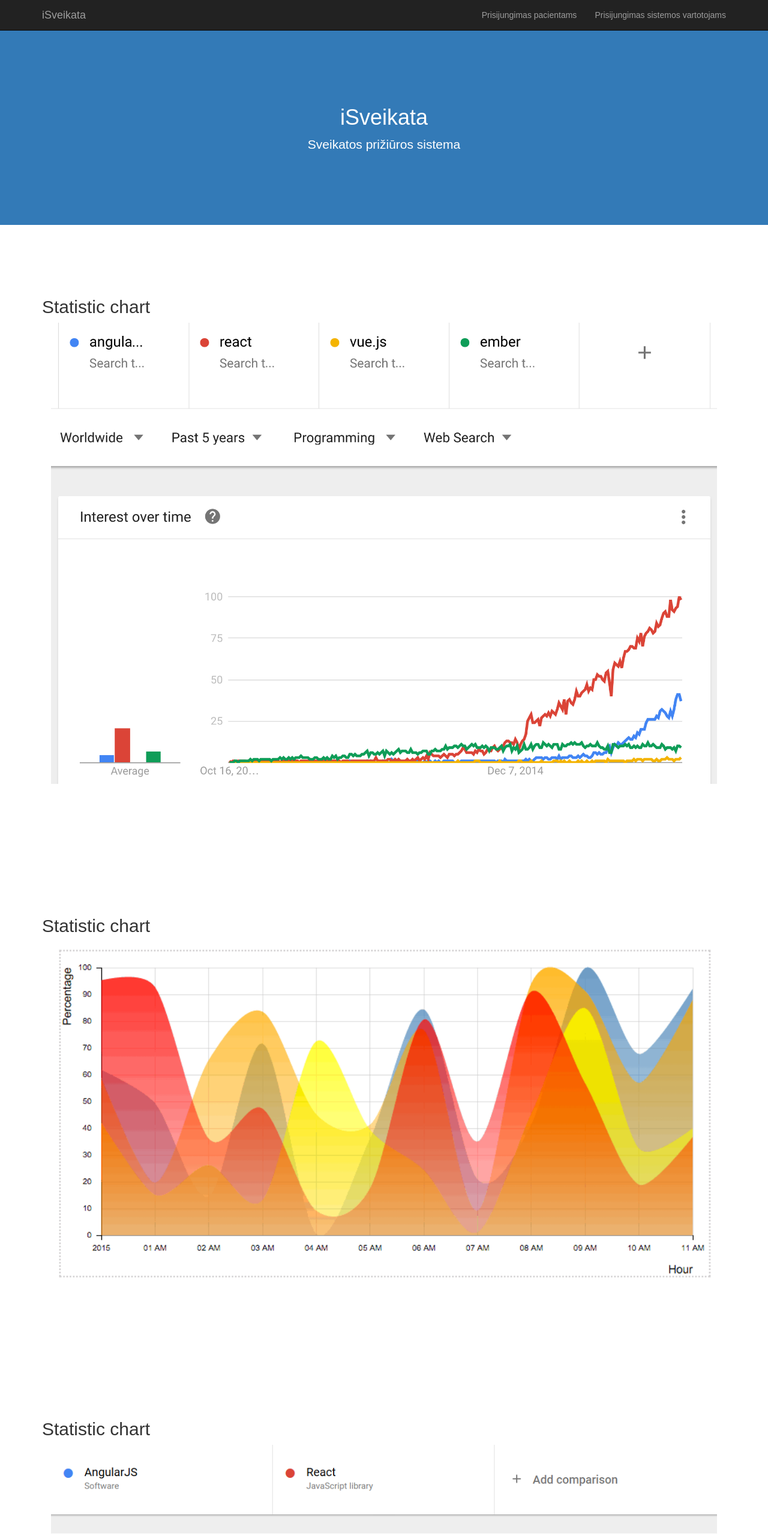
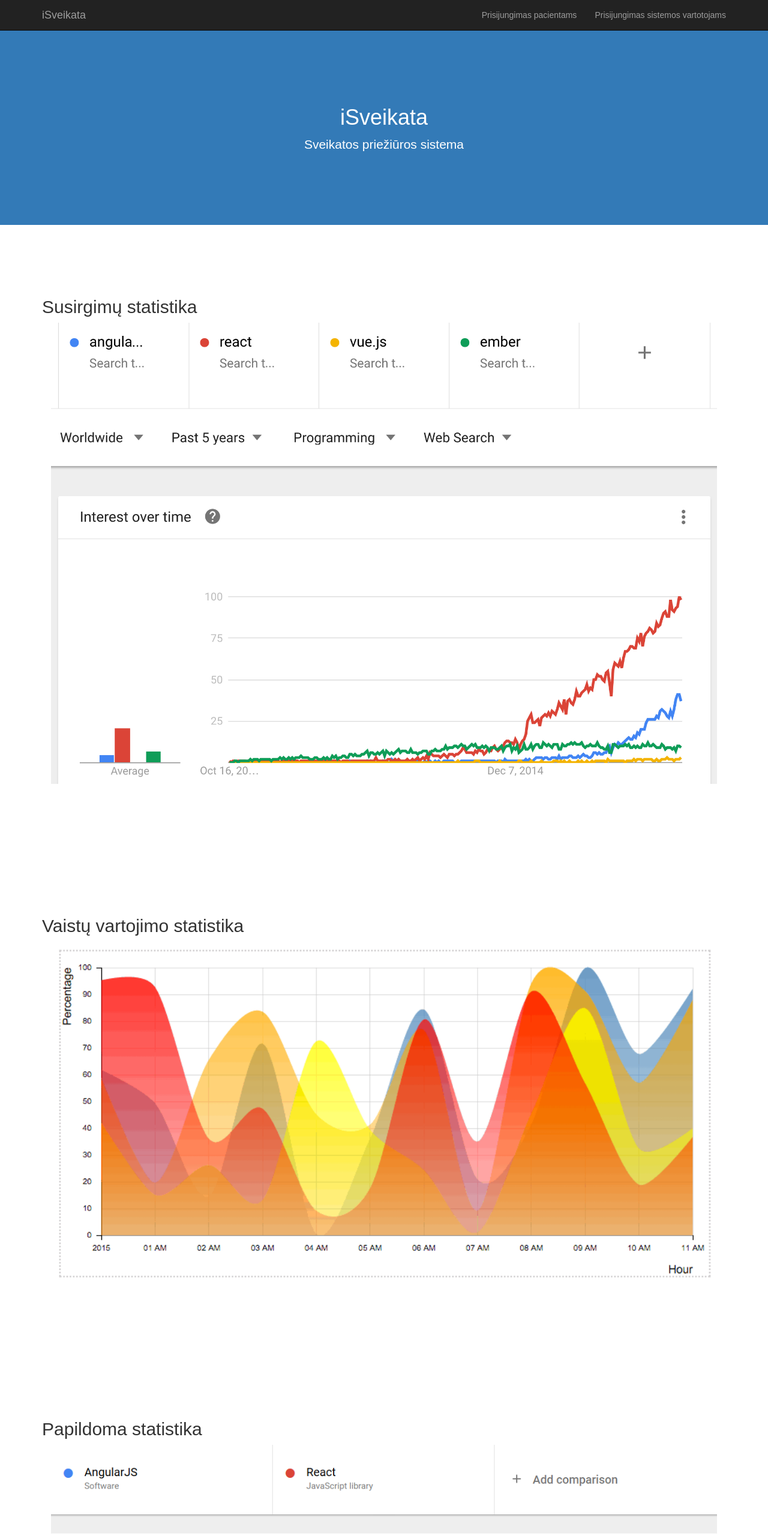
Before and after one commit to JKaspas/iSveikata, a React (Create React App) app in the folder iSveikata-ui/: page / in a window 1280 px wide. Shown: the top 2566 px of the page at 60% size. Built offline with nearby package versions, Linux system fonts and the light colour scheme.

Commit message:
taisyta kalba

```diff
--- a/iSveikata-ui/src/Component/Container/AdminComponent/UsersForm.js
+++ b/iSveikata-ui/src/Component/Container/AdminComponent/UsersForm.js
@@ -40,10 +40,10 @@ const UsersForm = (props) => {
                 </div>
             </div>
             <div className="form-group">
-                <label className="control-label col-sm-3">Slapyvardis:</label>
+                <label className="control-label col-sm-3">Vartotojo vardas:</label>
                 <div className="col-sm-9">
                     <input type="text" readOnly className="form-control" name="userName"
-                    placeholder="Slapyvardis" value={props.userName} required
+                    placeholder="Vartotojo vardas" value={props.userName} required
                     onChange={props.fieldHandler} maxLength="225"/>
                 </div>
             </div>
--- a/iSveikata-ui/src/Component/Container/AdminContainer/AdminBindDoctorPartContainer.js
+++ b/iSveikata-ui/src/Component/Container/AdminContainer/AdminBindDoctorPartContainer.js
@@ -43,7 +43,7 @@ export default class AdminBindDoctorPartContainer extends Component{
         .then((response)=>{
             if(response.data.length === 0){
                 this.setState({
-                    doctorList:(<h3>Daktarų sistemoje nėra</h3>),
+                    doctorList:(<h3>Sistemoje nesukurta nė viena gydytojo paskyra.</h3>),
                     listIsEmpty:true,
                 })
             }else{
@@ -119,7 +119,7 @@ export default class AdminBindDoctorPartContainer extends Component{
                 <div className="panel-group">
                     <div className="panel panel-default">
                         <div className="panel-heading">
-                            <h4>Priskirkyte gydytojui pacientą</h4>
+                            <h4>Priskirkite gydytojui pacientą</h4>
                         </div>
                         <div className="panel-body">
                             <div className="col-sm-12">
--- a/iSveikata-ui/src/Component/Container/AdminContainer/AdminBindUserPartContainer.js
+++ b/iSveikata-ui/src/Component/Container/AdminContainer/AdminBindUserPartContainer.js
@@ -47,7 +47,7 @@ export default class AdminBindUserPartContainer extends Component{
 
             if(response.data.length === 0){
                 this.setState({
-                    patientList:(<h3>Daktarams nepriskirtu pacientų daugiau nėra</h3>),
+                    patientList:(<h3>Gydytojams nepriskirtų pacientų daugiau nėra.</h3>),
                     listIsEmpty:true,
                 })
             }else{
--- a/iSveikata-ui/src/Component/Container/DoctorComponent/PrescriptionUsageListView.js
+++ b/iSveikata-ui/src/Component/Container/DoctorComponent/PrescriptionUsageListView.js
@@ -10,7 +10,7 @@ const PrescriptionUsageListView = (props) =>{
             <thead>
                 <tr>
                     <th>Recepto panaudojimo data</th>
-                    <th>Daktaras</th>
+                    <th>Gydytojas</th>
                 </tr>
             </thead>
             <tbody id="recorTableBody">
--- a/iSveikata-ui/src/Component/Container/DoctorComponent/RecordListViewDemo.js
+++ b/iSveikata-ui/src/Component/Container/DoctorComponent/RecordListViewDemo.js
@@ -10,7 +10,7 @@ const RecordListViewDemo = (props) =>{
             <thead>
                 <tr>
                     <th>Įrašo data</th>
-                    <th>Daktaras</th>
+                    <th>Gydytojas</th>
                     <th>Ligos kodas</th>
                 </tr>
             </thead>
--- a/iSveikata-ui/src/Component/Container/PublicComponent/PublicViewComponent.js
+++ b/iSveikata-ui/src/Component/Container/PublicComponent/PublicViewComponent.js
@@ -10,7 +10,7 @@ var PublicViewComponent = () =>{
             <header className="bg-primary text-white">
                 <div className="container text-center">
                     <h1>iSveikata</h1>
-                    <p className="lead">Sveikatos prižiūros sistema</p>
+                    <p className="lead">Sveikatos priežiūros sistema</p>
                 </div>
             </header>
 
@@ -18,7 +18,7 @@ var PublicViewComponent = () =>{
                 <div className="container">
                     <div className="row">
                     <div className="col-lg-12 mx-auto">
-                        <h2>Statistic chart</h2>
+                        <h2>Susirgimų statistika</h2>
                         <img className="col-lg-12" src={first} alt="Mountain View"/>
                     </div>
                     </div>
@@ -29,7 +29,7 @@ var PublicViewComponent = () =>{
                 <div className="container">
                     <div className="row">
                     <div className="col-lg-12 mx-auto">
-                        <h2>Statistic chart</h2>
+                        <h2>Vaistų vartojimo statistika</h2>
                         <img className="col-lg-12" src={second} alt="Mountain View"/>
                     </div>
                     </div>
@@ -40,7 +40,7 @@ var PublicViewComponent = () =>{
                 <div className="container">
                     <div className="row">
                     <div className="col-lg-12 mx-auto">
-                        <h2>Statistic chart</h2>
+                        <h2>Papildoma statistika</h2>
                         <img className="col-lg-12" src={third} alt="Mountain View"/>
                     </div>
                     </div>
--- a/iSveikata-ui/src/Component/Navigation/InitialAppComponents.js
+++ b/iSveikata-ui/src/Component/Navigation/InitialAppComponents.js
@@ -40,7 +40,7 @@ var InitialPublicApp = (props) =>{
     </div>)
   }
   var NoMatch = () =>{
-    return (<div className='container'><section>URL no match</section></div>)
+    return (<div className='container'><section>Puslapis nerastas</section></div>)
   }
 
 export {InitialAdminApp}
--- a/iSveikata-ui/src/Component/Navigation/NavigationComponents.js
+++ b/iSveikata-ui/src/Component/Navigation/NavigationComponents.js
@@ -9,7 +9,7 @@ var AdminNavigation = (props) =>{
               <li><a className="" href="#admin/create/patient">Registruoti naują pacientą</a></li>
               <li><a className="" href="#admin/create/user">Registruoti naują vartotoją</a></li>
               {/* <li><a className="" href="#admin/edit">Redaguoti</a></li> */}
-              <li><a className="" href="#admin/bind">Priskirti gydytojui pacienta</a></li>
+              <li><a className="" href="#admin/bind">Priskirti gydytojui pacientą</a></li>
               <li><a className="" href="#admin/password">Keisti slaptažodį</a></li>
             </ul>
             <ul className="nav navbar-nav navbar-right">
```
